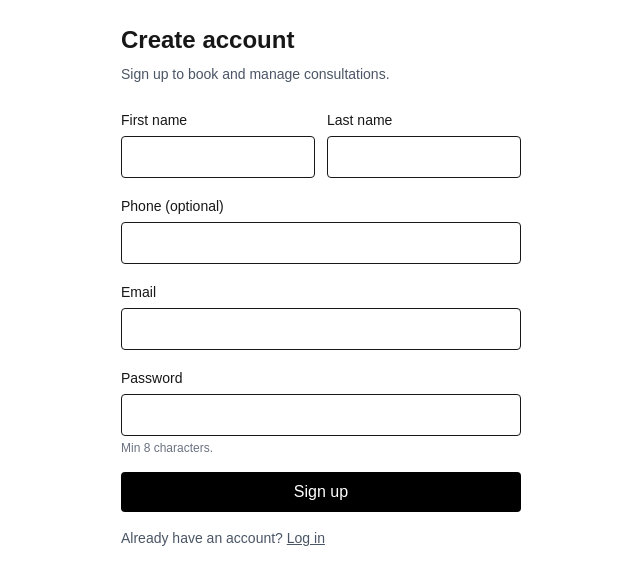
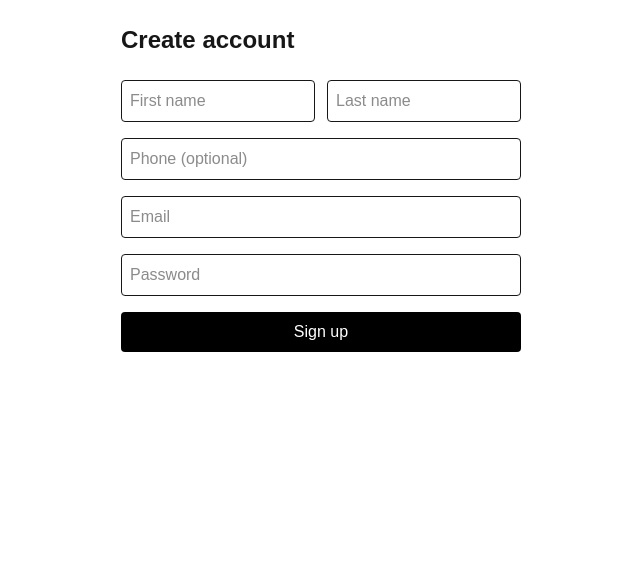
Before and after one commit to Mohitkumar33/ContourEducationSoftwareEngineerAssessment, a Next.js app: page /signup in a window 1280 px wide. Shown: the top 584 px of the page, without its empty margins (319-959 px from the left). Built offline with nearby package versions, Linux system fonts and the light colour scheme.

Commit message:
feat: add server-side validation with Zod and improve consultation error handling

```diff
--- a/package.json
+++ b/package.json
@@ -13,7 +13,8 @@
     "@supabase/supabase-js": "^2.98.0",
     "next": "16.1.6",
     "react": "19.2.3",
-    "react-dom": "19.2.3"
+    "react-dom": "19.2.3",
+    "zod": "^4.3.6"
   },
   "devDependencies": {
     "@tailwindcss/postcss": "^4",
--- a/src/app/actions/auth.ts
+++ b/src/app/actions/auth.ts
@@ -3,44 +3,33 @@
 import { redirect } from "next/navigation";
 import { createSupabaseServerClient } from "@/lib/supabase/server";
 
-export async function signUpAction(formData: FormData) {
+export async function signUpAction(
+  _prevState: { error: string | null },
+  formData: FormData
+) {
   const supabase = await createSupabaseServerClient();
 
-  const email = formData.get("email") as string;
-  const password = formData.get("password") as string;
-  const firstName = formData.get("firstName") as string;
-  const lastName = formData.get("lastName") as string;
-  const phone = formData.get("phone") as string;
+  const email = String(formData.get("email") ?? "").trim();
+  const password = String(formData.get("password") ?? "");
+  const firstName = String(formData.get("firstName") ?? "").trim();
+  const lastName = String(formData.get("lastName") ?? "").trim();
+  const phoneRaw = String(formData.get("phone") ?? "").trim();
+  const phone = phoneRaw.length ? phoneRaw : null;
 
-  // 1️⃣ Create auth user
-  const { data, error } = await supabase.auth.signUp({
-    email,
-    password,
-  });
-
-  if (error) {
-    throw new Error(error.message);
-  }
+  const { data, error } = await supabase.auth.signUp({ email, password });
+  if (error) return { error: error.message };
 
   const user = data.user;
+  if (!user) return { error: "User creation failed." };
 
-  if (!user) {
-    throw new Error("User creation failed");
-  }
-
-  // 2️⃣ Insert into profiles table
-  const { error: profileError } = await supabase
-    .from("profiles")
-    .insert({
+  const { error: profileError } = await supabase.from("profiles").insert({
     id: user.id,
     first_name: firstName,
     last_name: lastName,
-      phone: phone || null,
+    phone,
   });
 
-  if (profileError) {
-    throw new Error(profileError.message);
-  }
+  if (profileError) return { error: profileError.message };
 
   redirect("/dashboard");
 }
--- a/src/app/actions/consultations.ts
+++ b/src/app/actions/consultations.ts
@@ -3,25 +3,47 @@
 import { revalidatePath } from "next/cache";
 import { createSupabaseServerClient } from "@/lib/supabase/server";
 import { redirect } from "next/navigation";
+import { consultationSchema } from "@/lib/validation/consultation";
+
+type ActionState = { error: string | null };
 
 export async function createConsultationAction(
-  _prevState: { error: string | null },
+  _prevState: ActionState,
   formData: FormData
-) {
+): Promise<ActionState> {
   const supabase = await createSupabaseServerClient();
 
-  const firstName = String(formData.get("firstName") ?? "").trim();
-  const lastName = String(formData.get("lastName") ?? "").trim();
-  const reason = String(formData.get("reason") ?? "").trim();
-  const scheduledAtLocal = String(formData.get("scheduledAt") ?? "").trim();
+  // Validate input (never trust client)
+  const parsed = consultationSchema.safeParse({
+    firstName: formData.get("firstName"),
+    lastName: formData.get("lastName"),
+    reason: formData.get("reason"),
+    scheduledAt: formData.get("scheduledAt"),
+  });
 
-  if (!firstName || !lastName || !reason || !scheduledAtLocal) {
-    return { error: "All fields are required." };
+  if (!parsed.success) {
+    return { error: parsed.error.issues[0]?.message ?? "Invalid input." };
   }
 
-  const scheduled_at = new Date(scheduledAtLocal).toISOString();
+  const { firstName, lastName, reason, scheduledAt } = parsed.data;
 
-  const { data: { user } } = await supabase.auth.getUser();
+  // Validate date
+  const scheduledDate = new Date(scheduledAt);
+  const scheduledTime = scheduledDate.getTime();
+
+  if (Number.isNaN(scheduledTime)) {
+    return { error: "Invalid date/time." };
+  }
+
+  // Nice touch: prevent booking in the past (using server time)
+  if (scheduledTime < Date.now()) {
+    return { error: "Please choose a future date/time." };
+  }
+
+  const {
+    data: { user },
+  } = await supabase.auth.getUser();
+
   if (!user) redirect("/login");
 
   const { error } = await supabase.from("consultations").insert({
@@ -29,10 +51,12 @@ export async function createConsultationAction(
     first_name: firstName,
     last_name: lastName,
     reason,
-    scheduled_at,
+    scheduled_at: scheduledDate.toISOString(),
   });
 
-  if (error) return { error: error.message };
+  if (error) {
+    return { error: error.message };
+  }
 
   revalidatePath("/dashboard");
   return { error: null };
--- a/src/app/consultations/new/ui.tsx
+++ b/src/app/consultations/new/ui.tsx
@@ -12,29 +12,54 @@ export default function NewConsultationForm({
   defaultFirstName: string;
   defaultLastName: string;
 }) {
-  const [state, formAction, pending] = useActionState(createConsultationAction, initialState);
+  const [state, formAction, pending] = useActionState(
+    createConsultationAction,
+    initialState
+  );
 
   return (
     <form action={formAction} className="mt-6 space-y-4">
       <div className="grid grid-cols-2 gap-3">
         <div>
           <label className="text-sm font-medium">First name</label>
-          <input name="firstName" required defaultValue={defaultFirstName} className="mt-1 w-full rounded border p-2" />
+          <input
+            name="firstName"
+            required
+            defaultValue={defaultFirstName}
+            className="mt-1 w-full rounded border p-2"
+          />
         </div>
         <div>
           <label className="text-sm font-medium">Last name</label>
-          <input name="lastName" required defaultValue={defaultLastName} className="mt-1 w-full rounded border p-2" />
+          <input
+            name="lastName"
+            required
+            defaultValue={defaultLastName}
+            className="mt-1 w-full rounded border p-2"
+          />
         </div>
       </div>
 
       <div>
         <label className="text-sm font-medium">Reason</label>
-        <textarea name="reason" required rows={4} className="mt-1 w-full rounded border p-2" />
+        <textarea
+          name="reason"
+          required
+          rows={4}
+          className="mt-1 w-full rounded border p-2"
+        />
       </div>
 
       <div>
         <label className="text-sm font-medium">Date & time</label>
-        <input name="scheduledAt" type="datetime-local" required className="mt-1 w-full rounded border p-2" />
+        {/* <input name="scheduledAt" type="datetime-local" required className="mt-1 w-full rounded border p-2" /> */}
+        <input
+          name="scheduledAt"
+          type="datetime-local"
+          required
+          min={new Date().toISOString().slice(0, 16)}
+          className="mt-1 w-full rounded border p-2"
+        />
       </div>
 
       {state.error && (
@@ -43,7 +68,10 @@ export default function NewConsultationForm({
         </div>
       )}
 
-      <button disabled={pending} className="w-full rounded bg-black px-4 py-2 text-white disabled:opacity-60">
+      <button
+        disabled={pending}
+        className="w-full rounded bg-black px-4 py-2 text-white disabled:opacity-60"
+      >
         {pending ? "Creating..." : "Create consultation"}
       </button>
 
--- a/src/app/signup/page.tsx
+++ b/src/app/signup/page.tsx
@@ -1,81 +1,71 @@
+"use client";
+
+import { useActionState } from "react";
 import { signUpAction } from "@/app/actions/auth";
 
+const initialState = { error: null as string | null };
+
 export default function SignupPage() {
+  const [state, formAction, pending] = useActionState(
+    signUpAction,
+    initialState
+  );
+
   return (
     <main className="mx-auto max-w-md p-6">
       <h1 className="text-2xl font-semibold">Create account</h1>
-      <p className="mt-2 text-sm text-gray-600">
-        Sign up to book and manage consultations.
-      </p>
 
-      <form action={signUpAction} className="mt-6 space-y-4">
+      <form action={formAction} className="mt-6 space-y-4">
         <div className="grid grid-cols-2 gap-3">
-          <div>
-            <label className="text-sm font-medium">First name</label>
           <input
             name="firstName"
             required
-              className="mt-1 w-full rounded border p-2"
-              autoComplete="given-name"
+            placeholder="First name"
+            className="rounded border p-2"
           />
-          </div>
-          <div>
-            <label className="text-sm font-medium">Last name</label>
           <input
             name="lastName"
             required
-              className="mt-1 w-full rounded border p-2"
-              autoComplete="family-name"
-            />
-          </div>
-        </div>
-
-        <div>
-          <label className="text-sm font-medium">Phone (optional)</label>
-          <input
-            name="phone"
-            className="mt-1 w-full rounded border p-2"
-            autoComplete="tel"
+            placeholder="Last name"
+            className="rounded border p-2"
           />
         </div>
 
-        <div>
-          <label className="text-sm font-medium">Email</label>
+        <input
+          name="phone"
+          placeholder="Phone (optional)"
+          className="w-full rounded border p-2"
+        />
+
         <input
           name="email"
           type="email"
           required
-            className="mt-1 w-full rounded border p-2"
-            autoComplete="email"
+          placeholder="Email"
+          className="w-full rounded border p-2"
         />
-        </div>
 
-        <div>
-          <label className="text-sm font-medium">Password</label>
         <input
           name="password"
           type="password"
           required
-            className="mt-1 w-full rounded border p-2"
-            autoComplete="new-password"
           minLength={8}
+          placeholder="Password"
+          className="w-full rounded border p-2"
         />
-          <p className="mt-1 text-xs text-gray-500">Min 8 characters.</p>
+
+        {state.error && (
+          <div className="rounded border border-red-300 bg-red-50 p-2 text-sm text-red-700">
+            {state.error}
           </div>
+        )}
 
         <button
-          type="submit"
-          className="w-full rounded bg-black px-4 py-2 text-white"
+          disabled={pending}
+          className="w-full rounded bg-black px-4 py-2 text-white disabled:opacity-60"
         >
-          Sign up
+          {pending ? "Creating account..." : "Sign up"}
         </button>
-
-        <p className="text-sm text-gray-600">
-          Already have an account?{" "}
-          <a className="underline" href="/login">
-            Log in
-          </a>
-        </p>
       </form>
     </main>
   );
--- /dev/null
+++ b/src/lib/validation/consultation.ts
@@ -0,0 +1,8 @@
+import { z } from "zod";
+
+export const consultationSchema = z.object({
+  firstName: z.string().trim().min(1, "First name is required"),
+  lastName: z.string().trim().min(1, "Last name is required"),
+  reason: z.string().trim().min(5, "Reason must be at least 5 characters"),
+  scheduledAt: z.string().min(1, "Date/time is required"),
+});
```
Also changed, not shown: 1 other file (tests, documents, lock files or other folders). Lines whose indentation alone changed are shown as unchanged.
